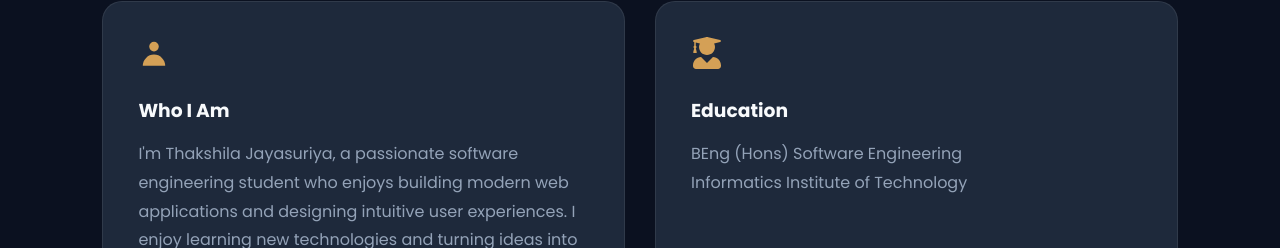
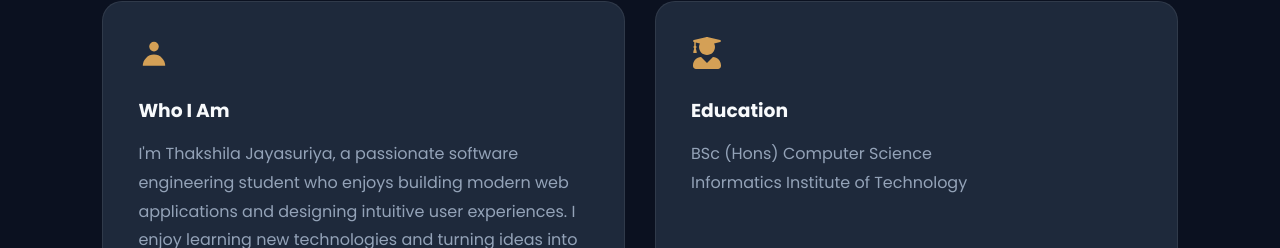
Before and after one commit to TJiit/Portfolio, a React (Vite) app: page / in a window 1280 px wide. Shown: the part 1071-1319 px from the top of the page. Built offline with nearby package versions, Linux system fonts and the light colour scheme.

Commit message:
Update About.jsx

```diff
--- a/src/components/About.jsx
+++ b/src/components/About.jsx
@@ -28,7 +28,7 @@ function About() {
           <FaUserGraduate className="about-icon" />
           <h3>Education</h3>
           <p>
-            BEng (Hons) Software Engineering
+            BSc (Hons) Computer Science
             <br />
             Informatics Institute of Technology
           </p>
```
